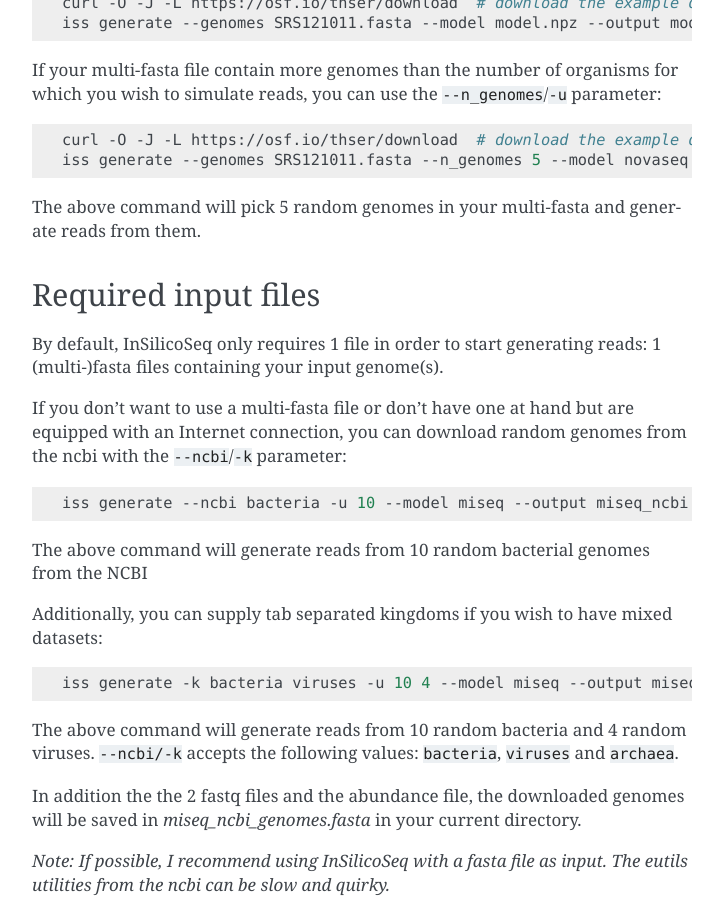
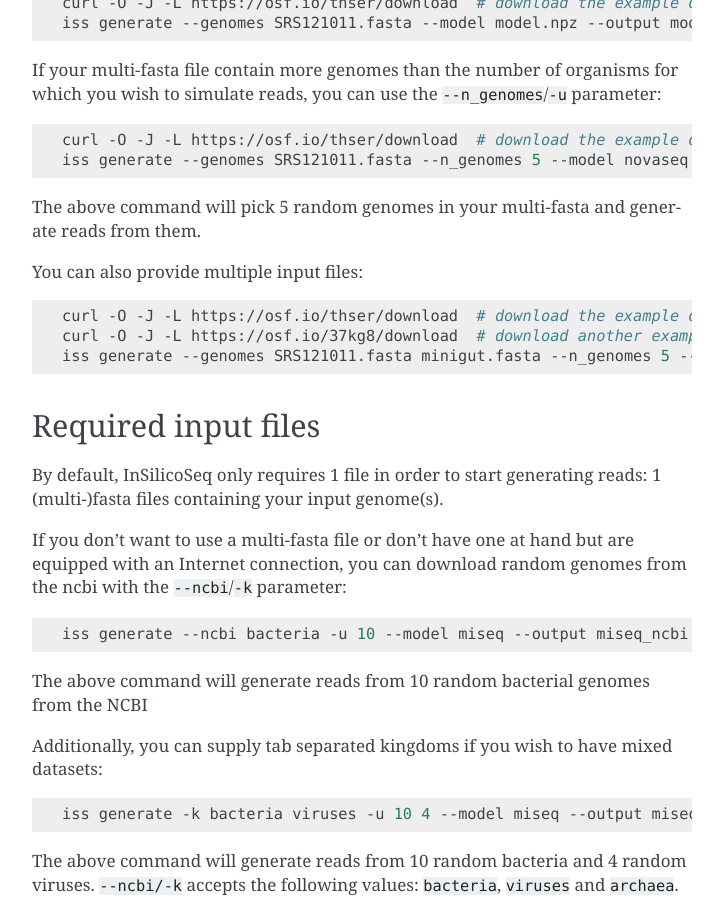
Before and after one commit to HadrienG/InSilicoSeq, a Sphinx documentation site: the page built from doc/iss/generate.rst, in a window 1280 px wide and 900 px high, scrolled down 673 px. Shown: the whole window, without its empty margins (388-1111 px from the left). Built offline with Sphinx 7.4.7, drawn with Linux system fonts in a browser that asks for light colours.

Commit message:
--genomes now accepts multiple fasta files

```diff
--- a/doc/iss/generate.rst
+++ b/doc/iss/generate.rst
@@ -40,6 +40,14 @@ If your multi-fasta file contain more genomes than the number of organisms for w
     iss generate --genomes SRS121011.fasta --n_genomes 5 --model novaseq --output novaseq_reads
 
 The above command will pick 5 random genomes in your multi-fasta and generate reads from them.
+
+You can also provide multiple input files:
+
+.. code-block:: bash
+
+    curl -O -J -L https://osf.io/thser/download  # download the example data
+    curl -O -J -L https://osf.io/37kg8/download  # download another example file
+    iss generate --genomes SRS121011.fasta minigut.fasta --n_genomes 5 --model novaseq --output novaseq_reads
 
 
 Required input files
```
Also changed, not shown: README.md (+1 -1 lines), 1 other file.
